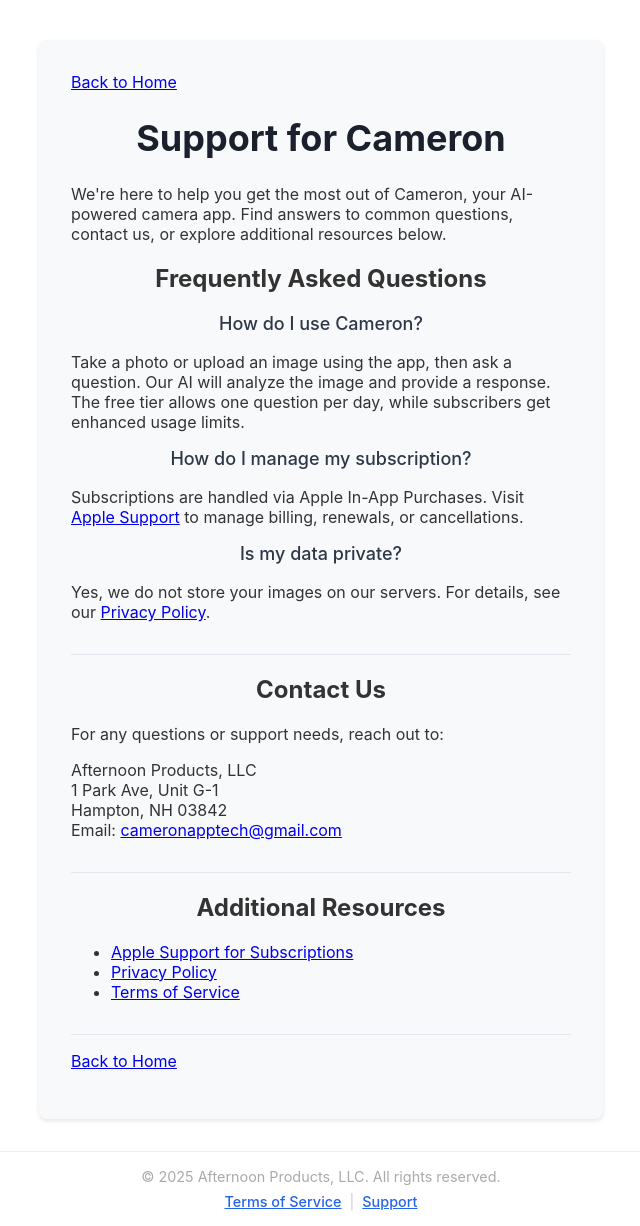
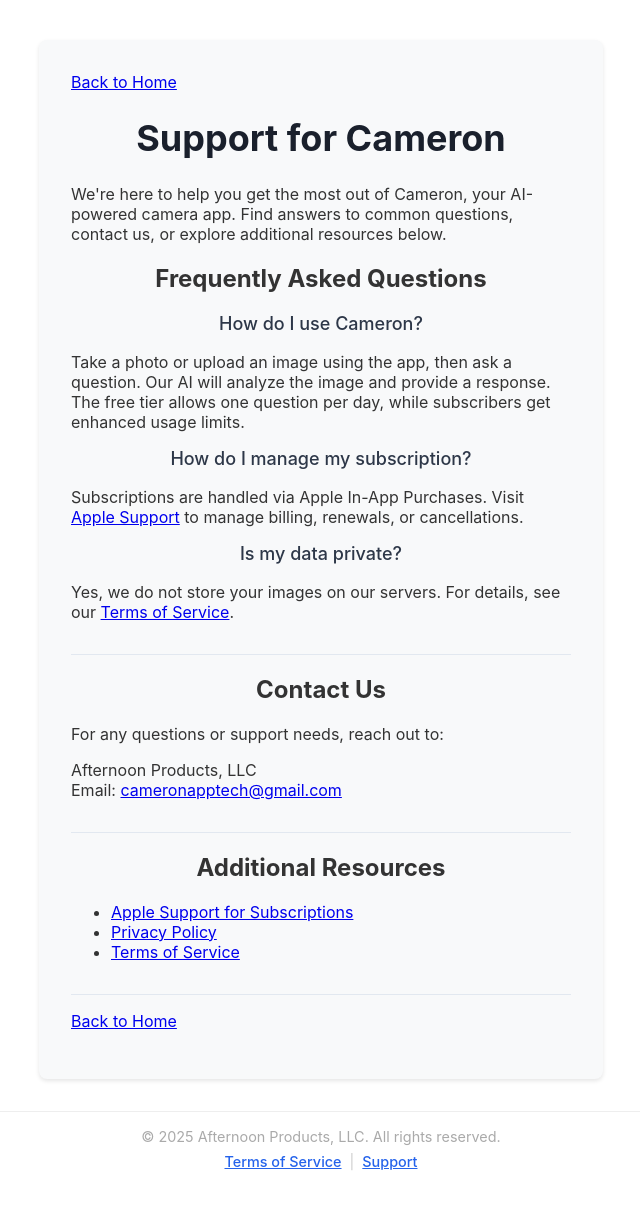
Before and after one commit to cchalfan1/cameron-pub, a Jekyll site: the page built from support.html, in a window 1280 px wide. Shown: the whole page, without its empty margins (319-959 px from the left). Built offline with Jekyll 4.4.1, drawn with Linux system fonts in a browser that asks for light colours; after the commit the page ends 1186 px from its top, so only the background shows below that.

Commit message:
change support

```diff
--- a/support.html
+++ b/support.html
@@ -40,8 +40,8 @@
       <h3 class="support-faq-question">Is my data private?</h3>
       <p class="support-faq-answer">
         Yes, we do not store your images on our servers. For details, see our
-        <a href="{{ '/privacy/' | relative_url }}" class="support-link"
-          >Privacy Policy</a
+        <a href="{{ '/tos/' | relative_url }}" class="support-link"
+          >Terms of Service</a
         >.
       </p>
     </div>
@@ -54,8 +54,6 @@
     </p>
     <p class="support-contact">
       Afternoon Products, LLC<br />
-      1 Park Ave, Unit G-1<br />
-      Hampton, NH 03842<br />
       Email:
       <a href="mailto:cameronapptech@gmail.com" class="support-link">
         cameronapptech@gmail.com
```
